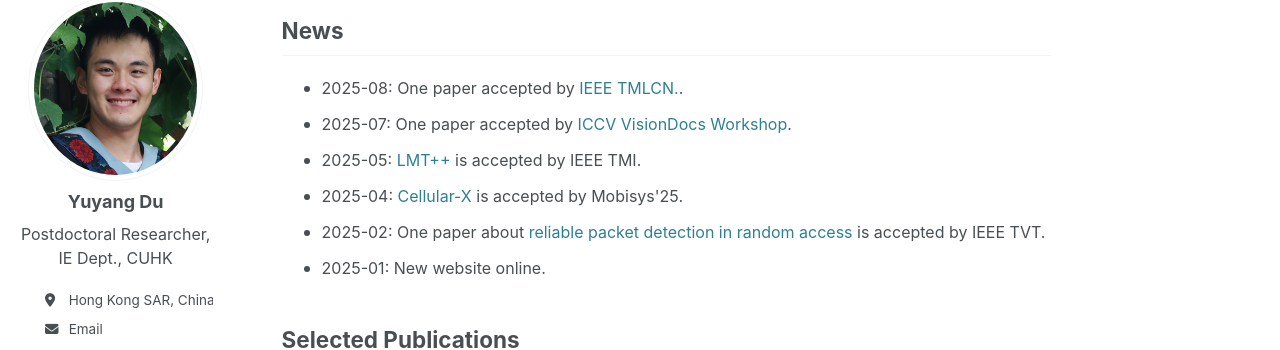
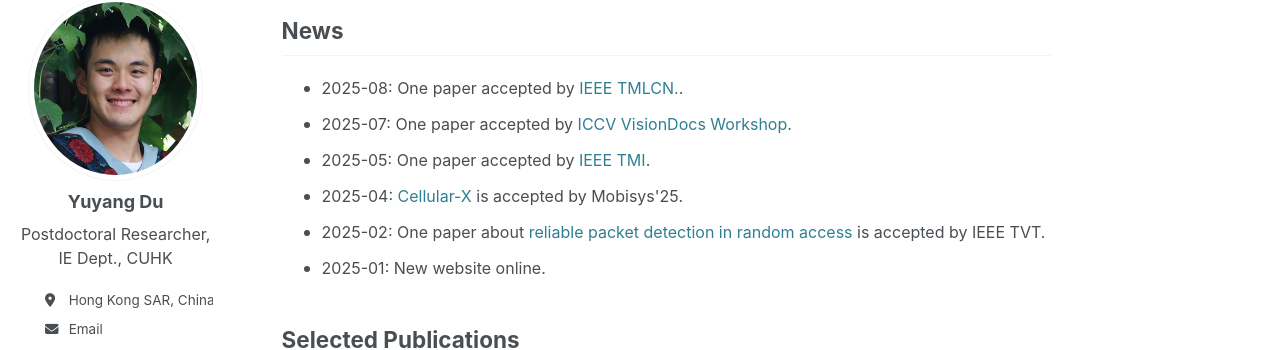
Before and after one commit to yuyangdu01/yuyangdu01.github.io, a Jekyll site: the page built from _pages/about.md, in a window 1280 px wide and 900 px high, scrolled down 306 px. Shown: the part 110-460 px from the top of the window. Built offline with Jekyll 4.4.1, drawn with Linux system fonts in a browser that asks for light colours; some web fonts are replaced.

Commit message:
Update about.md

```diff
--- a/_pages/about.md
+++ b/_pages/about.md
@@ -21,7 +21,7 @@ News <font size=3></font>
 ------
 * <font size=3>2025-08: One paper accepted by <a href="https://ieeexplore.ieee.org/document/11113346/"> IEEE TMLCN.</a>.</font>
 * <font size=3>2025-07: One paper accepted by <a href="https://openreview.net/forum?id=H57HtksYpC">ICCV VisionDocs Workshop</a>.</font>
-* <font size=3>2025-05: <a href="https://ieeexplore.ieee.org/document/11045720">LMT++</a> is accepted by IEEE TMI.</font>
+* <font size=3>2025-05: One paper accepted by <a href="https://ieeexplore.ieee.org/document/11045720">IEEE TMI</a>.</font>
 * <font size=3>2025-04: <a href="https://arxiv.org/abs/2504.13190">Cellular-X</a> is accepted by Mobisys'25.</font>
 * <font size=3>2025-02: One paper about <a href="https://ieeexplore.ieee.org/document/10902223">reliable packet detection in random access</a> is accepted by IEEE TVT.</font>
 * <font size=3>2025-01: New website online.</font>
```
